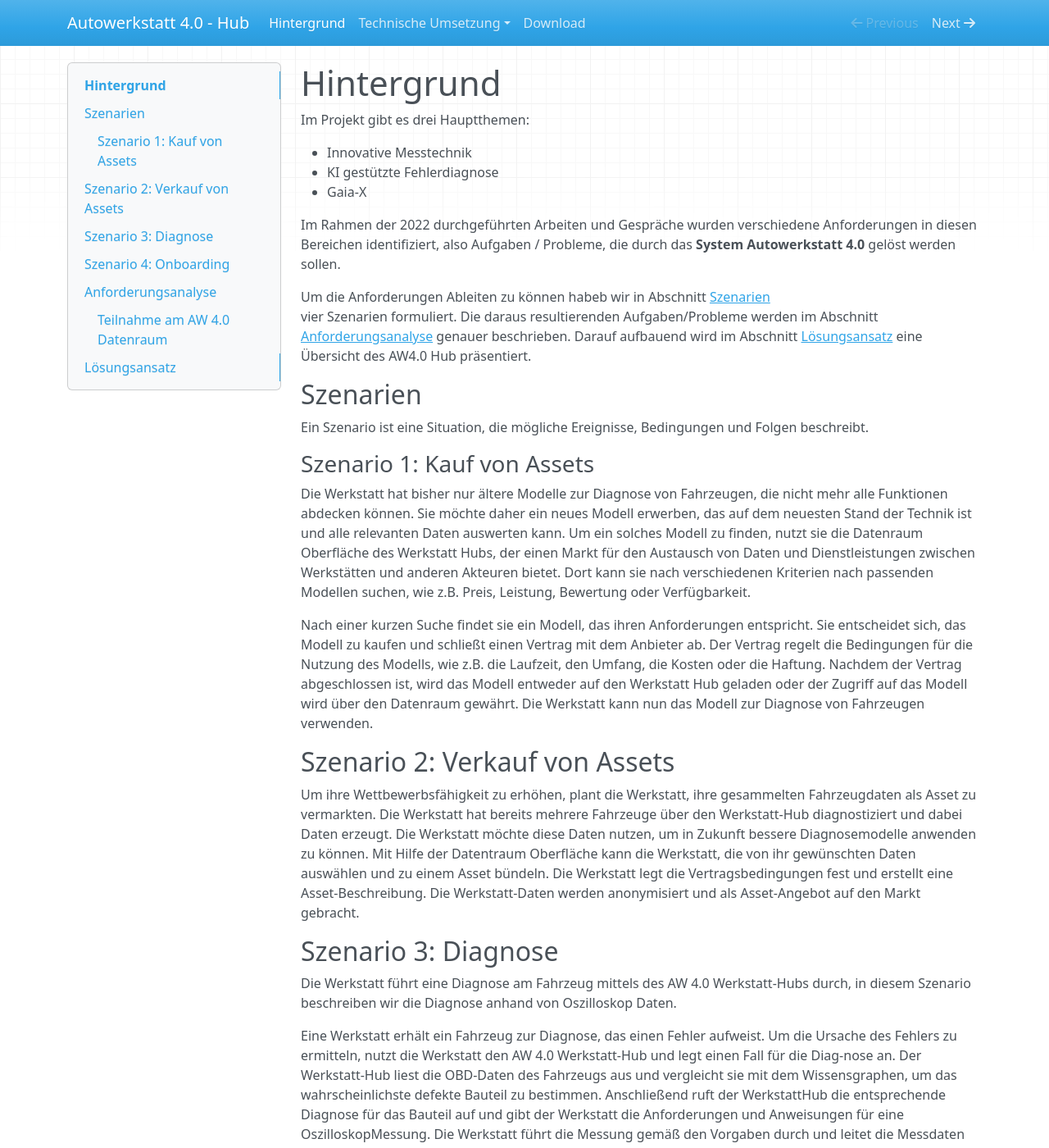
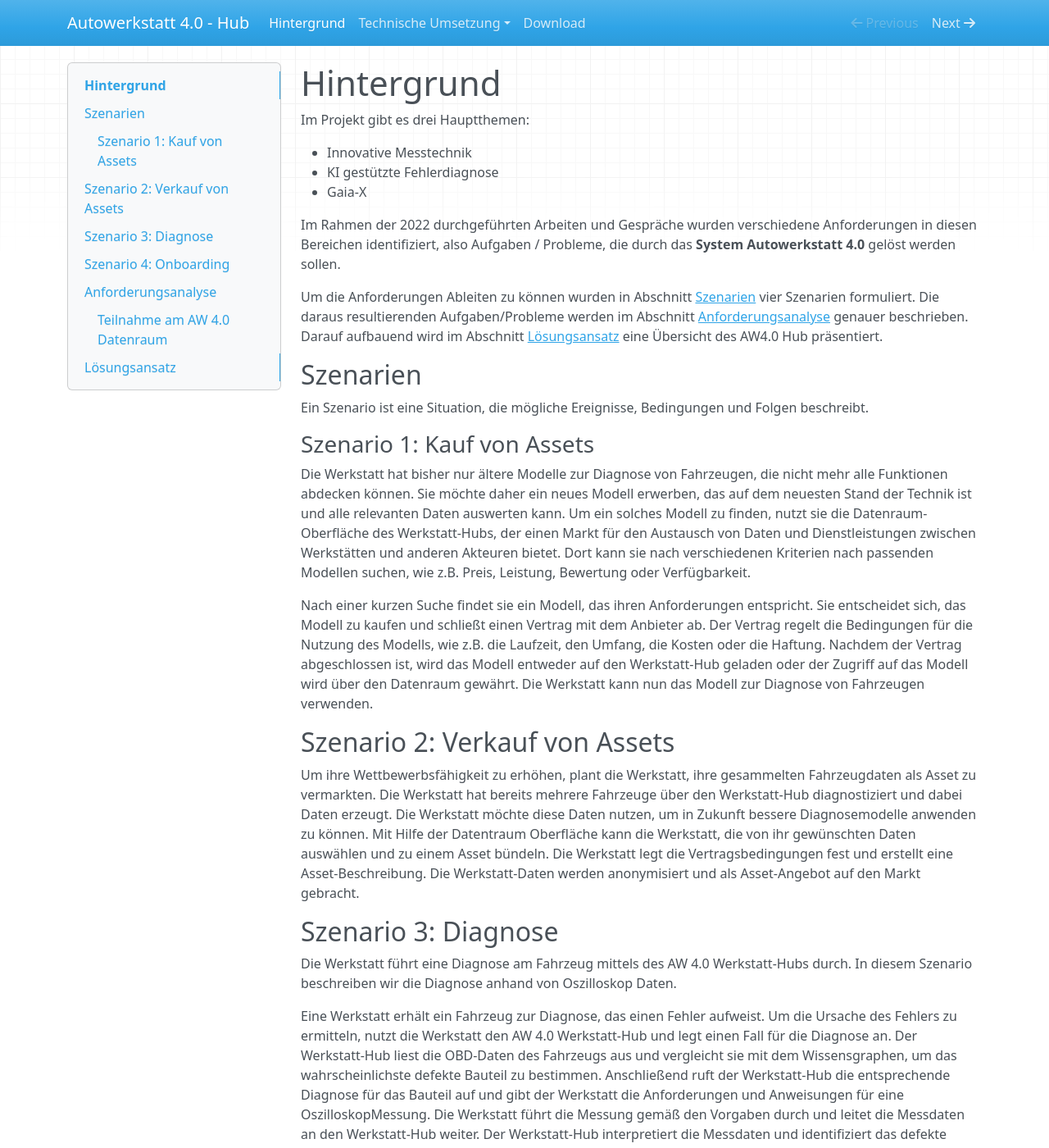
Before and after one commit to LMIS-AG/AW40-hub-docker, an MkDocs documentation site: the page built from docs/de/docs/background.md, in a window 1280 px wide and 1400 px high. Shown: the whole window at 82% size. Built offline with MkDocs 1.6.1, drawn with Linux system fonts in a browser that asks for light colours; nearby versions of some CDN libraries; some of the changed text lies outside the part shown.

Commit message:
small changes background.md

```diff
--- a/docs/de/docs/background.md
+++ b/docs/de/docs/background.md
@@ -10,27 +10,23 @@
 Anforderungen in diesen Bereichen identifiziert, also Aufgaben / Probleme,
 die durch das **System Autowerkstatt 4.0** gelöst werden sollen.
 
-Um die Anforderungen Ableiten zu können habeb wir in Abschnitt [Szenarien](#Szenarien)
-vier Szenarien formuliert. Die daraus resultierenden Aufgaben/Probleme werden
-im Abschnitt [Anforderungsanalyse](#anforderungsanalyse) genauer beschrieben.
-Darauf aufbauend wird im Abschnitt [Lösungsansatz](#losungsansatz) eine Übersicht
-des AW4.0 Hub präsentiert.
+Um die Anforderungen Ableiten zu können wurden in Abschnitt [Szenarien](#Szenarien) vier Szenarien formuliert. Die daraus resultierenden Aufgaben/Probleme werden im Abschnitt [Anforderungsanalyse](#anforderungsanalyse) genauer beschrieben. Darauf aufbauend wird im Abschnitt [Lösungsansatz](#losungsansatz) eine Übersicht des AW4.0 Hub präsentiert.
 
 ## Szenarien
 Ein Szenario ist eine Situation, die mögliche Ereignisse, Bedingungen und Folgen beschreibt.
 
 ### Szenario 1: Kauf von Assets
-Die Werkstatt hat bisher nur ältere Modelle zur Diagnose von Fahrzeugen, die nicht mehr alle Funktionen abdecken können. Sie möchte daher ein neues Modell erwerben, das auf dem neuesten Stand der Technik ist und alle relevanten Daten auswerten kann. Um ein solches Modell zu finden, nutzt sie die Datenraum Oberfläche des Werkstatt Hubs, der einen Markt für den Austausch von Daten und Dienstleistungen zwischen Werkstätten und anderen Akteuren bietet. Dort kann sie nach verschiedenen Kriterien nach passenden Modellen suchen, wie z.B. Preis, Leistung, Bewertung oder Verfügbarkeit.
+Die Werkstatt hat bisher nur ältere Modelle zur Diagnose von Fahrzeugen, die nicht mehr alle Funktionen abdecken können. Sie möchte daher ein neues Modell erwerben, das auf dem neuesten Stand der Technik ist und alle relevanten Daten auswerten kann. Um ein solches Modell zu finden, nutzt sie die Datenraum-Oberfläche des Werkstatt-Hubs, der einen Markt für den Austausch von Daten und Dienstleistungen zwischen Werkstätten und anderen Akteuren bietet. Dort kann sie nach verschiedenen Kriterien nach passenden Modellen suchen, wie z.B. Preis, Leistung, Bewertung oder Verfügbarkeit.
 
-Nach einer kurzen Suche findet sie ein Modell, das ihren Anforderungen entspricht. Sie entscheidet sich, das Modell zu kaufen und schließt einen Vertrag mit dem Anbieter ab. Der Vertrag regelt die Bedingungen für die Nutzung des Modells, wie z.B. die Laufzeit, den Umfang, die Kosten oder die Haftung. Nachdem der Vertrag abgeschlossen ist, wird das Modell entweder auf den Werkstatt Hub geladen oder der Zugriff auf das Modell wird über den Datenraum gewährt. Die Werkstatt kann nun das Modell zur Diagnose von Fahrzeugen verwenden.
+Nach einer kurzen Suche findet sie ein Modell, das ihren Anforderungen entspricht. Sie entscheidet sich, das Modell zu kaufen und schließt einen Vertrag mit dem Anbieter ab. Der Vertrag regelt die Bedingungen für die Nutzung des Modells, wie z.B. die Laufzeit, den Umfang, die Kosten oder die Haftung. Nachdem der Vertrag abgeschlossen ist, wird das Modell entweder auf den Werkstatt-Hub geladen oder der Zugriff auf das Modell wird über den Datenraum gewährt. Die Werkstatt kann nun das Modell zur Diagnose von Fahrzeugen verwenden.
 
 ## Szenario 2: Verkauf von Assets
 Um ihre Wettbewerbsfähigkeit zu erhöhen, plant die Werkstatt, ihre gesammelten Fahrzeugdaten als Asset zu vermarkten. Die Werkstatt hat bereits mehrere Fahrzeuge über den Werkstatt-Hub diagnostiziert und dabei Daten erzeugt. Die Werkstatt möchte diese Daten nutzen, um in Zukunft bessere Diagnosemodelle anwenden zu können. Mit Hilfe der Datentraum Oberfläche kann die Werkstatt, die von ihr gewünschten Daten auswählen und zu einem Asset bündeln. Die Werkstatt legt die Vertragsbedingungen fest und erstellt eine Asset-Beschreibung. Die Werkstatt-Daten werden anonymisiert und als Asset-Angebot auf den Markt gebracht.
 
 ## Szenario 3: Diagnose
-Die Werkstatt führt eine Diagnose am Fahrzeug mittels des AW 4.0 Werkstatt-Hubs durch, in diesem Szenario beschreiben wir die Diagnose anhand von Oszilloskop Daten.
+Die Werkstatt führt eine Diagnose am Fahrzeug mittels des AW 4.0 Werkstatt-Hubs durch. In diesem Szenario beschreiben wir die Diagnose anhand von Oszilloskop Daten.
 
-Eine Werkstatt erhält ein Fahrzeug zur Diagnose, das einen Fehler aufweist. Um die Ursache des Fehlers zu ermitteln, nutzt die Werkstatt den AW 4.0 Werkstatt-Hub und legt einen Fall für die Diag-nose an. Der Werkstatt-Hub liest die OBD-Daten des Fahrzeugs aus und vergleicht sie mit dem Wissensgraphen, um das wahrscheinlichste defekte Bauteil zu bestimmen. Anschließend ruft der WerkstattHub die entsprechende Diagnose für das Bauteil auf und gibt der Werkstatt die Anforderungen und Anweisungen für eine OszilloskopMessung. Die Werkstatt führt die Messung gemäß den Vorgaben durch und leitet die Messdaten an den Werkstatt-Hub weiter. Der Werkstatt-Hub interpretiert die Messdaten und identifiziert das defekte Bauteil. Nachdem die Werkstatt das Bauteil ausgetauscht hat, markiert sie den Fall im Werkstatt-Hub als abgeschlossen.
+Eine Werkstatt erhält ein Fahrzeug zur Diagnose, das einen Fehler aufweist. Um die Ursache des Fehlers zu ermitteln, nutzt die Werkstatt den AW 4.0 Werkstatt-Hub und legt einen Fall für die Diagnose an. Der Werkstatt-Hub liest die OBD-Daten des Fahrzeugs aus und vergleicht sie mit dem Wissensgraphen, um das wahrscheinlichste defekte Bauteil zu bestimmen. Anschließend ruft der Werkstatt-Hub die entsprechende Diagnose für das Bauteil auf und gibt der Werkstatt die Anforderungen und Anweisungen für eine OszilloskopMessung. Die Werkstatt führt die Messung gemäß den Vorgaben durch und leitet die Messdaten an den Werkstatt-Hub weiter. Der Werkstatt-Hub interpretiert die Messdaten und identifiziert das defekte Bauteil. Nachdem die Werkstatt das Bauteil ausgetauscht hat, markiert sie den Fall im Werkstatt-Hub als abgeschlossen.
 
 ## Szenario 4: Onboarding
 Um die Sicherheit und Integrität der Daten im Datenraum zu gewährleisten, müssen neue Teilnehmer einen standardisierten Onboarding-Prozess durchlaufen. Dieser Prozess besteht aus folgenden Schritten:
@@ -80,7 +76,7 @@
 Datenraum*.
 
 ### Teilnahme am AW 4.0 Datenraum
-Der Werkstatt Hub muss einen nach der Gaia-X 10.23 Architektur konformen Zugriff auf den Datenraum gewährleisten. Dabei fungiert der Hub jeweils in der Rolle des Consumers (Kauf von Assets, wie KI-Modellen)) und Providers (Verkauf von Assets wie Daten). Daraus ergeben sich folgende Anforderungen:
+Der Werkstatt-Hub muss einen nach der Gaia-X 10.23 Architektur konformen Zugriff auf den Datenraum gewährleisten. Dabei fungiert der Hub jeweils in der Rolle des Consumers (Kauf von Assets, wie KI-Modellen)) und Providers (Verkauf von Assets wie Daten). Daraus ergeben sich folgende Anforderungen:
 
 - Erwerb/Integration eines Gaia-X Credentials, mit welchem man sich als self sovereign identity ausweisen kann.
 - Identifikation im Datenraum mit einem (erweiterten) Gaia-X Credential
```
